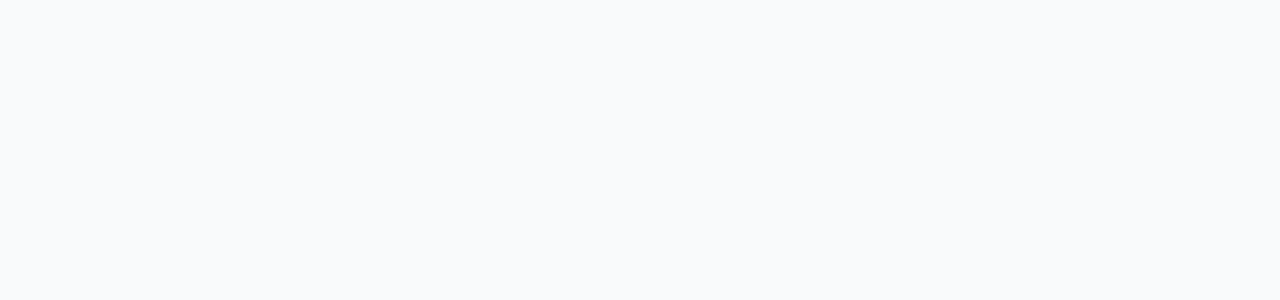
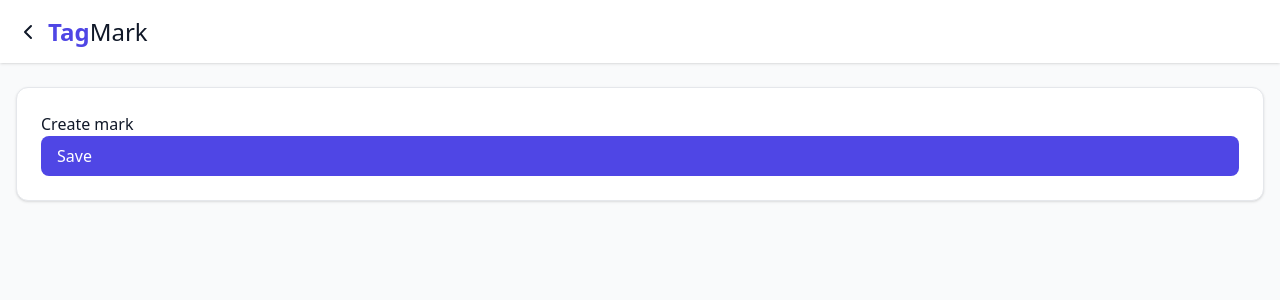
Before and after one commit to thismarcoantonio/tagmark, a Vue app: page /create in a window 1280 px wide. Before the commit this address had no page. Shown: the top 300 px of the page. Built offline with nearby package versions, Linux system fonts and the light colour scheme.

Commit message:
Add Save mark view

```diff
--- a/src/App.vue
+++ b/src/App.vue
@@ -1,6 +1,13 @@
 <template>
-  <router-view />
+  <top-bar />
+  <div class="py-6 p-4">
+    <router-view />
+  </div>
 </template>
+
+<script lang="ts" setup>
+import TopBar from '@/components/TopBar.vue';
+</script>
 
 <style>
 @import 'tailwindcss';
--- a/src/components/MainButton.vue
+++ b/src/components/MainButton.vue
@@ -1,5 +1,7 @@
 <template>
-  <button
+  <component
+    :is="to ? 'router-link' : 'div'"
+    :to="to"
     class="flex cursor-pointer px-4 py-2 rounded-lg font-medium transition-all duration-200 focus:outline-none focus:ring-2 focus:ring-offset-2"
     :class="{
       'bg-primary-600 text-white hover:bg-primary-700 focus:ring-primary-500':
@@ -14,11 +16,14 @@
     <div v-if="$slots.append" class="ml-2">
       <slot name="append" />
     </div>
-  </button>
+  </component>
 </template>
 
 <script lang="ts" setup>
+import type { RouterLinkProps } from 'vue-router';
+
 defineProps<{
+  to?: RouterLinkProps['to'];
   variant?: 'primary' | 'secondary';
 }>();
 </script>
--- /dev/null
+++ b/src/components/MainCard.vue
@@ -0,0 +1,17 @@
+<template>
+  <div
+    class="bg-white rounded-xl shadow-sm border border-gray-200 p-6 hover:shadow-md transition-shadow"
+  >
+    <div>
+      {{ title }}
+      <slot name="actions" />
+    </div>
+    <slot />
+  </div>
+</template>
+
+<script lang="ts" setup>
+defineProps<{
+  title: string;
+}>();
+</script>
--- a/src/components/TopBar.vue
+++ b/src/components/TopBar.vue
@@ -1,6 +1,15 @@
 <template>
-  <header class="bg-white shadow-sm sticky top-0 z-50 p-4">
-    <h1 class="text-2xl text-gray-900 mb-4"><b class="text-primary-600">Tag</b>Mark</h1>
+  <header
+    class="top-bar bg-white shadow-sm sticky top-0 z-50 p-4 overflow-hidden transition-[max-height]"
+    :class="isHome ? 'max-h-[170px]' : 'max-h-[63px]'"
+  >
+    <div class="flex items-center mb-4">
+      <router-link v-if="!isHome" to="/">
+        <chevron-left-icon :size="24" class="mr-2" />
+      </router-link>
+      <h1 class="text-2xl text-gray-900"><b class="text-primary-600">Tag</b>Mark</h1>
+    </div>
+
     <menu-dropdown :items="[]" :filter-term="search">
       <text-field v-model="search" placeholder="Search by content or tags...">
         <template #prepend>
@@ -9,7 +18,7 @@
       </text-field>
     </menu-dropdown>
     <div class="mt-2 flex gap-2">
-      <main-button class="w-full justify-center">
+      <main-button to="/create" class="w-full justify-center">
         <template #prepend>
           <plus-icon />
         </template>
@@ -26,11 +35,22 @@
 </template>
 
 <script lang="ts" setup>
-import { ref } from 'vue';
-import { SearchIcon, PlusIcon, TagIcon } from 'lucide-vue-next';
+import { computed, ref } from 'vue';
+import { useRoute } from 'vue-router';
+import { SearchIcon, PlusIcon, TagIcon, ChevronLeftIcon } from 'lucide-vue-next';
 import TextField from '@/components/TextField.vue';
 import MenuDropdown from '@/components/MenuDropdown.vue';
 import MainButton from '@/components/MainButton.vue';
 
+const $route = useRoute();
+
 const search = ref('');
+
+const isHome = computed(() => $route.name === 'home');
 </script>
+
+<style scoped>
+.top-bar {
+  transition: 300ms max-height ease-in-out;
+}
+</style>
--- a/src/router/index.ts
+++ b/src/router/index.ts
@@ -1,5 +1,6 @@
 import { createRouter, createWebHistory } from 'vue-router';
 import HomeView from '@/views/HomeView.vue';
+import SaveView from '@/views/SaveView.vue';
 
 const router = createRouter({
   history: createWebHistory(import.meta.env.BASE_URL),
@@ -9,6 +10,11 @@ const router = createRouter({
       name: 'home',
       component: HomeView,
     },
+    {
+      path: '/create',
+      name: 'create',
+      component: SaveView,
+    },
   ],
 });
 
--- a/src/views/HomeView.vue
+++ b/src/views/HomeView.vue
@@ -1,5 +1,4 @@
 <template>
-  <top-bar />
   <empty-state
     v-if="!items.length"
     title="No marks yet"
@@ -9,14 +8,13 @@
       <file-text-icon :size="48" class="mb-4" />
     </template>
     <template #append>
-      <main-button>Create first mark</main-button>
+      <main-button to="/create">Create first mark</main-button>
     </template>
   </empty-state>
 </template>
 
 <script lang="ts" setup>
 import { FileTextIcon } from 'lucide-vue-next';
-import TopBar from '@/components/TopBar.vue';
 import MainButton from '@/components/MainButton.vue';
 import EmptyState from '@/components/EmptyState.vue';
 
--- /dev/null
+++ b/src/views/SaveView.vue
@@ -0,0 +1,12 @@
+<template>
+  <main-card title="Create mark">
+    <template #actions>
+      <main-button>Save</main-button>
+    </template>
+  </main-card>
+</template>
+
+<script lang="ts" setup>
+import MainCard from '@/components/MainCard.vue';
+import MainButton from '@/components/MainButton.vue';
+</script>
```
